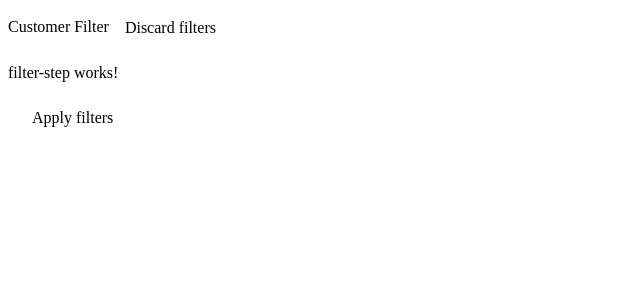
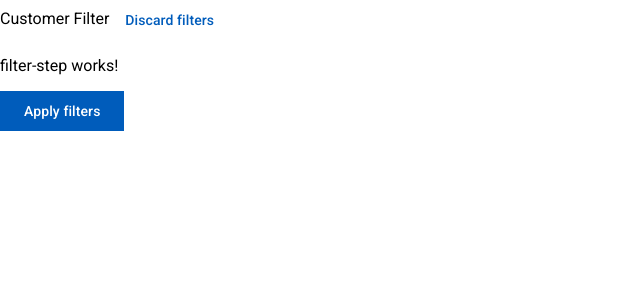
Before and after one commit to kudlar/bloomreach-filter, an Angular app: page / in a window 1280 px wide. Shown: the top 300 px of the page, without its empty margins (0-640 px from the left). Built offline with nearby package versions, Linux system fonts and the light colour scheme.

Commit message:
installed Angular Material

```diff
--- a/angular.json
+++ b/angular.json
@@ -32,6 +32,7 @@
               }
             ],
             "styles": [
+              "@angular/material/prebuilt-themes/azure-blue.css",
               "src/styles.scss"
             ],
             "scripts": []
@@ -91,6 +92,7 @@
               }
             ],
             "styles": [
+              "@angular/material/prebuilt-themes/azure-blue.css",
               "src/styles.scss"
             ],
             "scripts": []
--- a/package.json
+++ b/package.json
@@ -11,10 +11,12 @@
   "private": true,
   "dependencies": {
     "@angular/animations": "^19.1.0",
+    "@angular/cdk": "^19.1.5",
     "@angular/common": "^19.1.0",
     "@angular/compiler": "^19.1.0",
     "@angular/core": "^19.1.0",
     "@angular/forms": "^19.1.0",
+    "@angular/material": "^19.1.5",
     "@angular/platform-browser": "^19.1.0",
     "@angular/platform-browser-dynamic": "^19.1.0",
     "@angular/router": "^19.1.0",
--- a/src/app/app.config.ts
+++ b/src/app/app.config.ts
@@ -2,7 +2,8 @@
 import { provideRouter } from '@angular/router';
 
 import { routes } from './app.routes';
+import { provideAnimationsAsync } from '@angular/platform-browser/animations/async';
 
 export const appConfig: ApplicationConfig = {
-  providers: [provideZoneChangeDetection({ eventCoalescing: true }), provideRouter(routes)]
+  providers: [provideZoneChangeDetection({ eventCoalescing: true }), provideRouter(routes), provideAnimationsAsync()]
 };
--- a/src/index.html
+++ b/src/index.html
@@ -6,8 +6,10 @@
   <base href="/">
   <meta name="viewport" content="width=device-width, initial-scale=1">
   <link rel="icon" type="image/x-icon" href="favicon.ico">
+  <link href="https://fonts.googleapis.com/css2?family=Roboto:wght@300;400;500&display=swap" rel="stylesheet">
+  <link href="https://fonts.googleapis.com/icon?family=Material+Icons" rel="stylesheet">
 </head>
-<body>
+<body class="mat-typography">
   <app-root></app-root>
 </body>
 </html>
--- a/src/styles.scss
+++ b/src/styles.scss
@@ -1 +1,10 @@
 /* You can add global styles to this file, and also import other style files */
+
+html, body { height: 100%; }
+body { margin: 0; font-family: Roboto, "Helvetica Neue", sans-serif; }
+
+
+// button customizations
+button.mdc-button {
+  border-radius: 0;
+}
```
Also changed, not shown: 1 other file (tests, documents, lock files or other folders).
